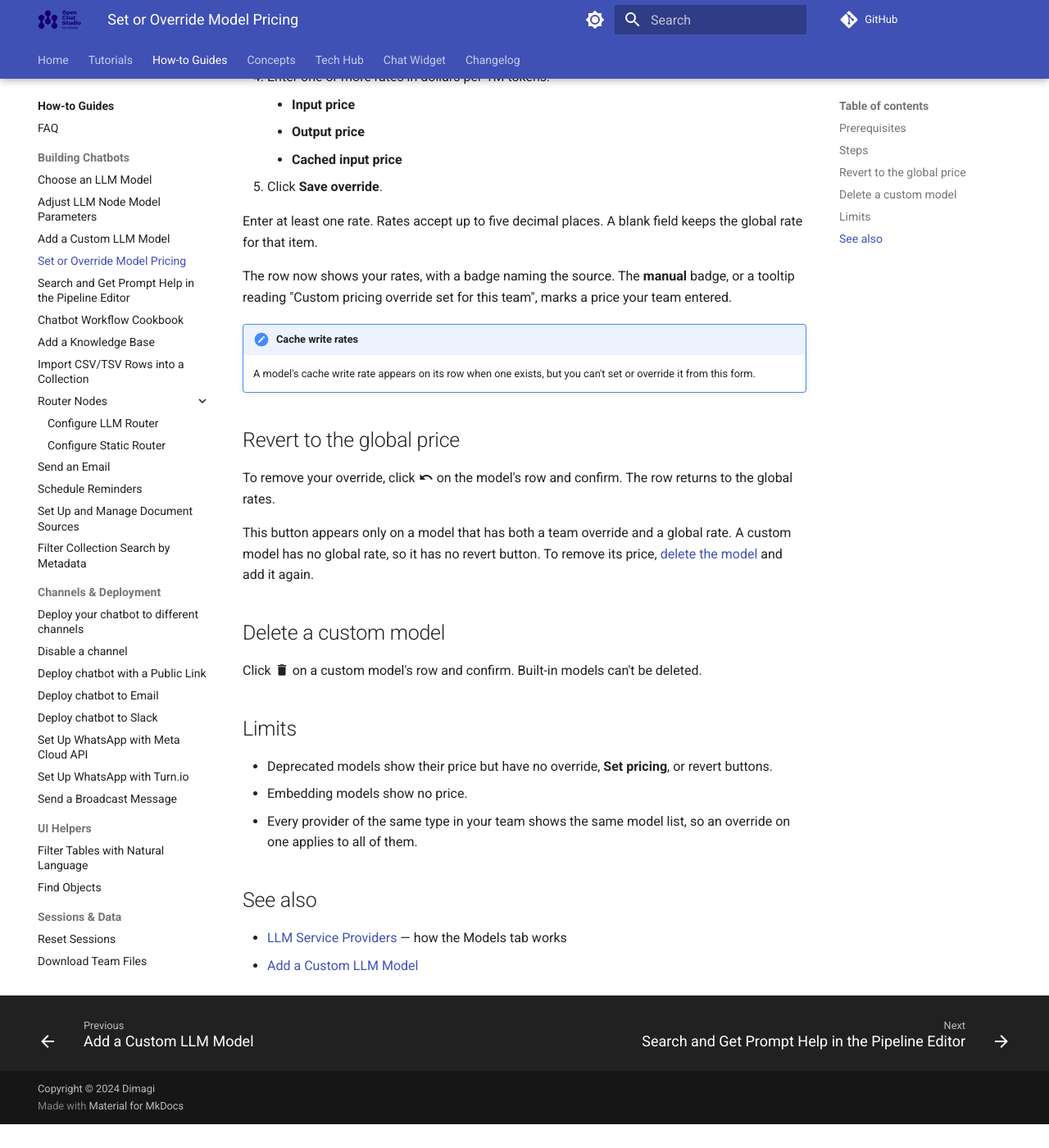
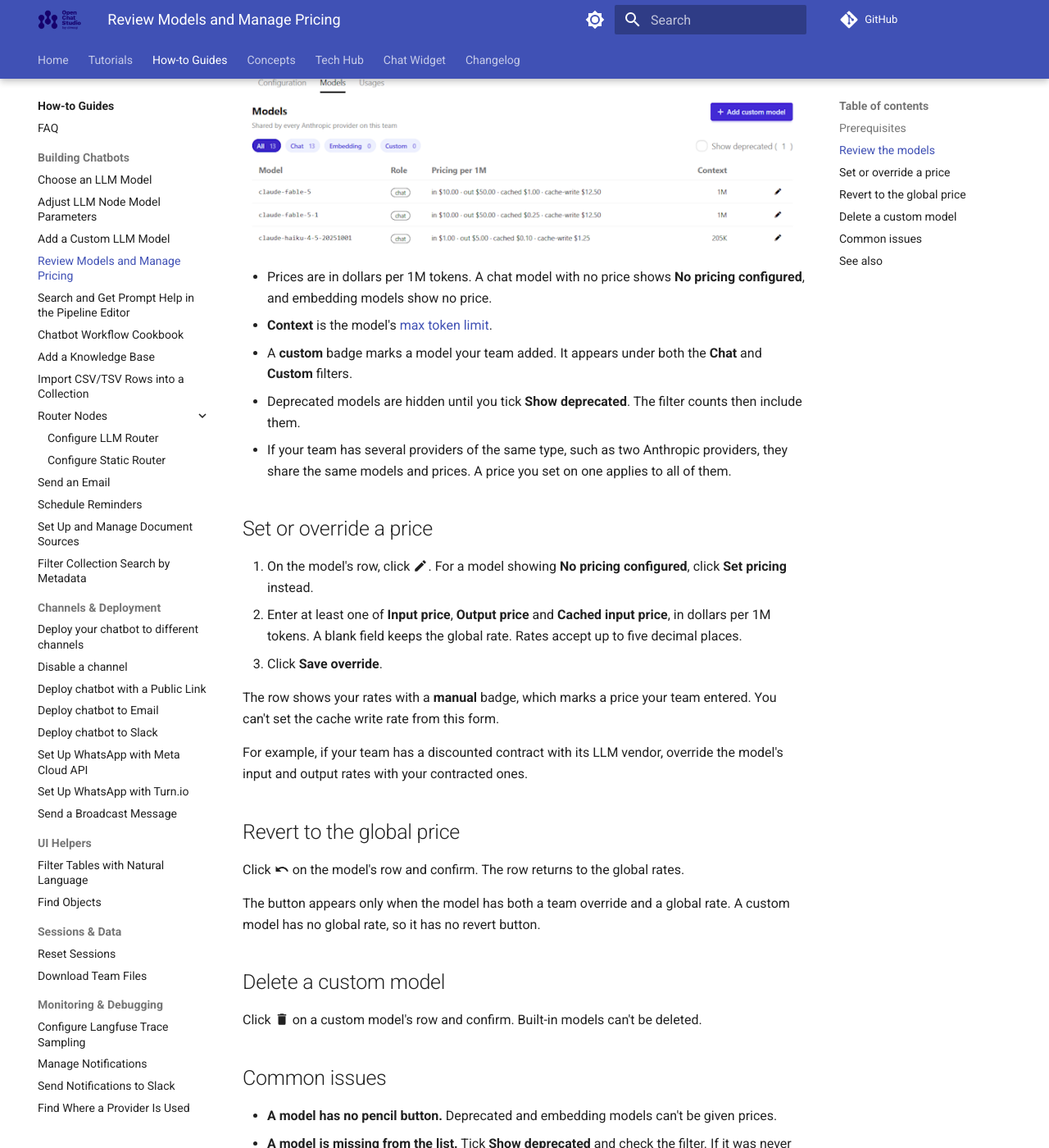
Before and after one commit to dimagi/open-chat-studio-docs, an MkDocs documentation site: the page built from docs/how-to/set_model_pricing.md, in a window 1280 px wide and 1400 px high, scrolled down 591 px. Shown: the whole window at 82% size. Built offline with MkDocs 1.6.1 and Material for MkDocs 9.7.7, drawn with Linux system fonts in a browser that asks for light colours; a script that is not in the unit is left out; comment, search, counter and statistics services are not loaded; before the commit the page ends 1962 px from its top, so only the background shows below that; some of the changed text lies outside the part shown.

Commit message:
Set model pricing -> "Review Models and manage pricing" so pricing detail not in concept pg.  Added image for edit LLM

```diff
--- a/docs/how-to/set_model_pricing.md
+++ b/docs/how-to/set_model_pricing.md
@@ -1,48 +1,50 @@
-# Set or Override Model Pricing
+# Review Models and Manage Pricing
 
-The **Models** tab shows a price for each chat model. Prices start from OCS's global rates. You can set a price for a model that has none, or override a global price with your team's own rate. An override applies only to your team.
+The **Models** tab on an LLM provider's edit page lists the models the provider can run, with their prices and context sizes. Prices start from OCS's global rates. You can set a price for a model that has none, or override a global price with your team's own rate. An override applies only to your team.
 
 ## Prerequisites
 
 - A [configured LLM provider](../tutorials/configure_llm_providers.md) in your team
-- Permission to change LLM provider models
 
-## Steps
+## Review the models
 
 1. Go to your team's **LLM and Embedding Model Service Providers** settings.
 2. Edit the provider, then open the **Models** tab.
-3. On the model's row, click :material-pencil: to override the price. For a model showing **No pricing configured**, click **Set pricing** instead.
-4. Enter one or more rates in dollars per 1M tokens:
-    - **Input price**
-    - **Output price**
-    - **Cached input price**
-5. Click **Save override**.
 
-Enter at least one rate. Rates accept up to five decimal places. A blank field keeps the global rate for that item.
+![Edit LLM Service Provider shows models with pricing](../assets/images/LLM_models_with_pricing.png)
 
-The row now shows your rates, with a badge naming the source. The **manual** badge, or a tooltip reading "Custom pricing override set for this team", marks a price your team entered.
+- Prices are in dollars per 1M tokens. A chat model with no price shows **No pricing configured**, and embedding models show no price.
+- **Context** is the model's [max token limit](../concepts/llm.md#max-token-limit).
+- A **custom** badge marks a model your team added. It appears under both the **Chat** and **Custom** filters.
+- Deprecated models are hidden until you tick **Show deprecated**. The filter counts then include them.
+- If your team has several providers of the same type, such as two Anthropic providers, they share the same models and prices. A price you set on one applies to all of them.
 
-!!! note "Cache write rates"
+## Set or override a price
 
-    A model's cache write rate appears on its row when one exists, but you can't set or override it from this form.
+1. On the model's row, click :material-pencil:. For a model showing **No pricing configured**, click **Set pricing** instead.
+2. Enter at least one of **Input price**, **Output price** and **Cached input price**, in dollars per 1M tokens. A blank field keeps the global rate. Rates accept up to five decimal places.
+3. Click **Save override**.
+
+The row shows your rates with a **manual** badge, which marks a price your team entered. You can't set the cache write rate from this form.
+
+For example, if your team has a discounted contract with its LLM vendor, override the model's input and output rates with your contracted ones.
 
 ## Revert to the global price
 
-To remove your override, click :material-undo: on the model's row and confirm. The row returns to the global rates.
+Click :material-undo: on the model's row and confirm. The row returns to the global rates.
 
-This button appears only on a model that has both a team override and a global rate. A custom model has no global rate, so it has no revert button. To remove its price, [delete the model](#delete-a-custom-model) and add it again.
+The button appears only when the model has both a team override and a global rate. A custom model has no global rate, so it has no revert button.
 
 ## Delete a custom model
 
 Click :material-delete: on a custom model's row and confirm. Built-in models can't be deleted.
 
-## Limits
+## Common issues
 
-- Deprecated models show their price but have no override, **Set pricing**, or revert buttons.
-- Embedding models show no price.
-- Every provider of the same type in your team shows the same model list, so an override on one applies to all of them.
+- **A model has no pencil button.** Deprecated and embedding models can't be given prices.
+- **A model is missing from the list.** Tick **Show deprecated** and check the filter. If it was never pre-configured, [add a custom model](add_custom_llm_model.md).
 
 ## See also
 
-- [LLM Service Providers](../concepts/team/llm_providers.md#llm-models) — how the Models tab works
+- [Choose an LLM Model for Your Chatbot](choose_llm_model.md) — pick a model once you've compared prices and context sizes
 - [Add a Custom LLM Model](add_custom_llm_model.md)
--- a/mkdocs.yml
+++ b/mkdocs.yml
@@ -113,7 +113,7 @@
       - Choose an LLM Model: how-to/choose_llm_model.md
       - Adjust LLM Node Model Parameters: how-to/adjust_llm_node_model_parameters.md
       - Add a Custom LLM Model: how-to/add_custom_llm_model.md
-      - Set or Override Model Pricing: how-to/set_model_pricing.md
+      - Review Models and Manage Pricing: how-to/set_model_pricing.md
       - Search and Get Prompt Help in the Pipeline Editor: how-to/pipeline_editor_search_and_prompt_help.md
       - how-to/workflow_cookbook.md
       - how-to/add_a_knowledge_base.md
```
Also changed, not shown: docs/concepts/team/llm_providers.md (+5 -1 lines), docs/how-to/add_custom_llm_model.md (+1 -1 lines), docs/assets/images/LLM_models_with_pricing.png (added).
